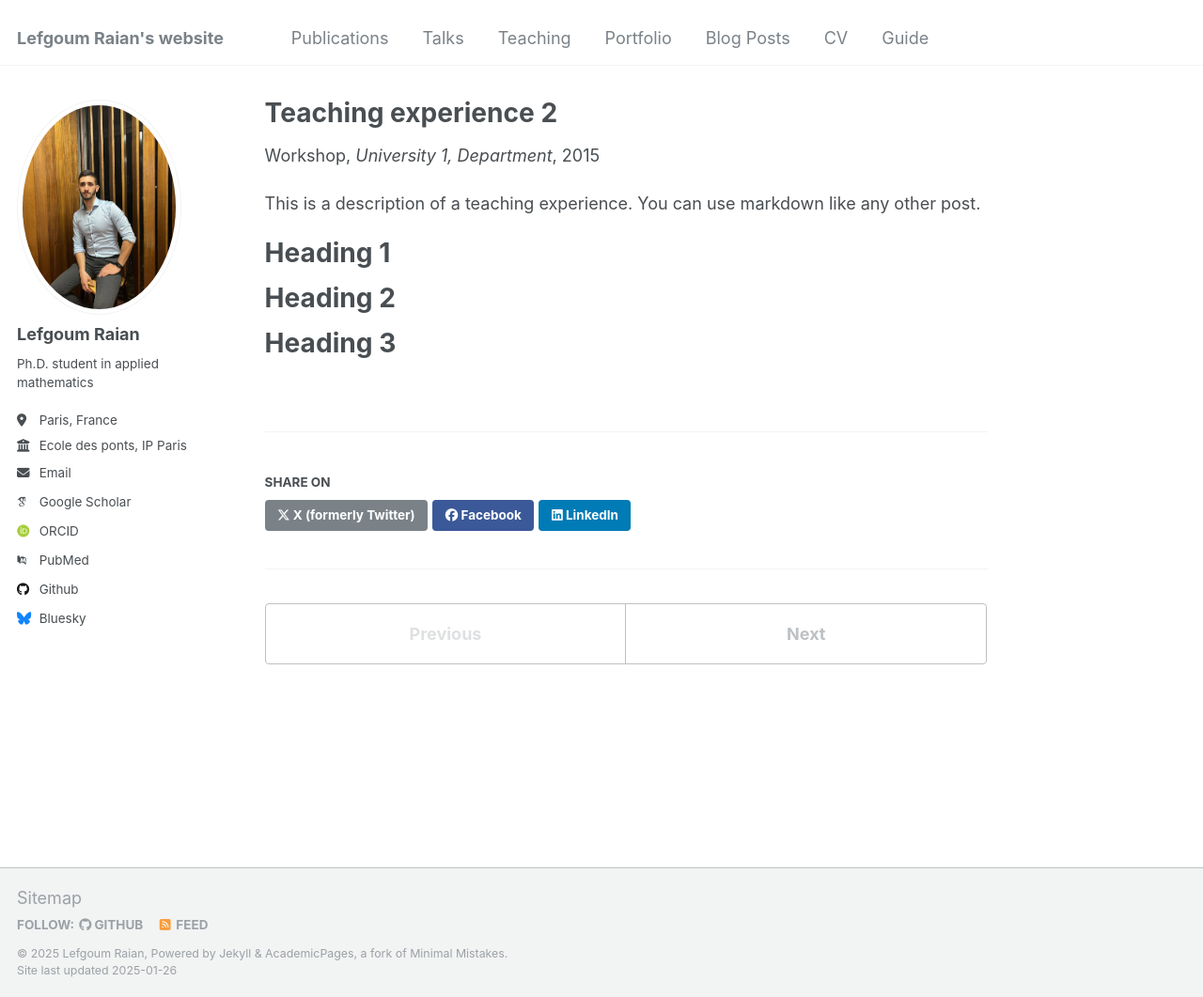
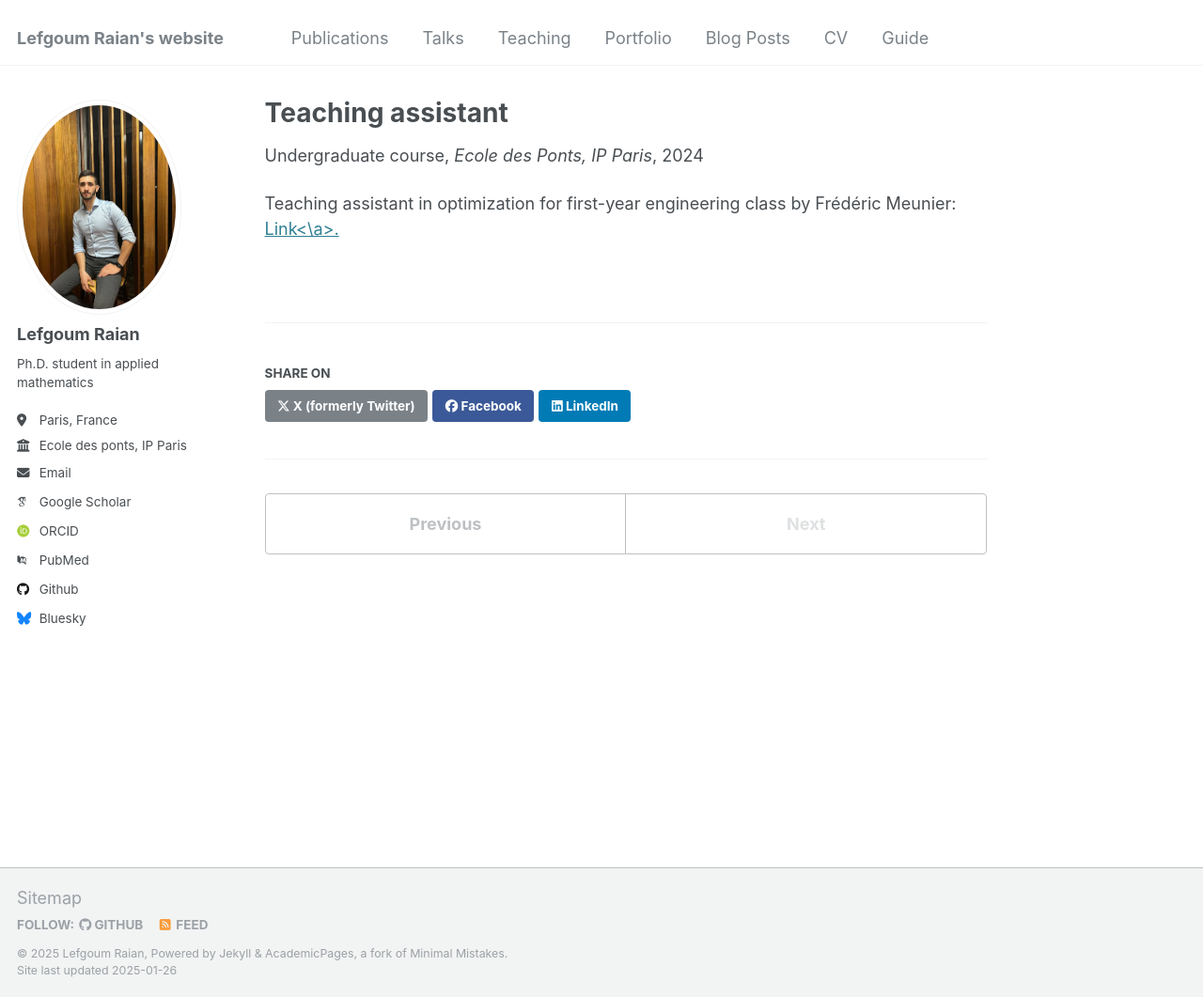
Before and after one commit to raian0406/raian0406.github.io, a Jekyll site: the page built from _teaching/2015-spring-teaching-2.md, in a window 1280 px wide and 1061 px high. Shown: the whole window at 94% size. Built offline with Jekyll 4.4.1, drawn with Linux system fonts in a browser that asks for light colours; some web fonts are replaced.

Commit message:
Update 2015-spring-teaching-2.md

```diff
--- a/_teaching/2015-spring-teaching-2.md
+++ b/_teaching/2015-spring-teaching-2.md
@@ -1,20 +1,11 @@
 ---
-title: "Teaching experience 2"
+title: "Teaching assistant"
 collection: teaching
-type: "Workshop"
-permalink: /teaching/2015-spring-teaching-1
-venue: "University 1, Department"
-date: 2015-01-01
-location: "City, Country"
+type: "Undergraduate course"
+permalink: /teaching/2014-spring-teaching-1
+venue: "Ecole des Ponts, IP Paris"
+date: 2024-09-01
+location: "Champs-sur-Marne, France"
 ---
 
-This is a description of a teaching experience. You can use markdown like any other post.
-
-Heading 1
-======
-
-Heading 2
-======
-
-Heading 3
-======
+Teaching assistant in optimization for first-year engineering class by Frédéric Meunier: <a href="https://gede.enpc.fr/programme/Fiche.aspx?param=M:1OPTI">Link<\a>.
```
